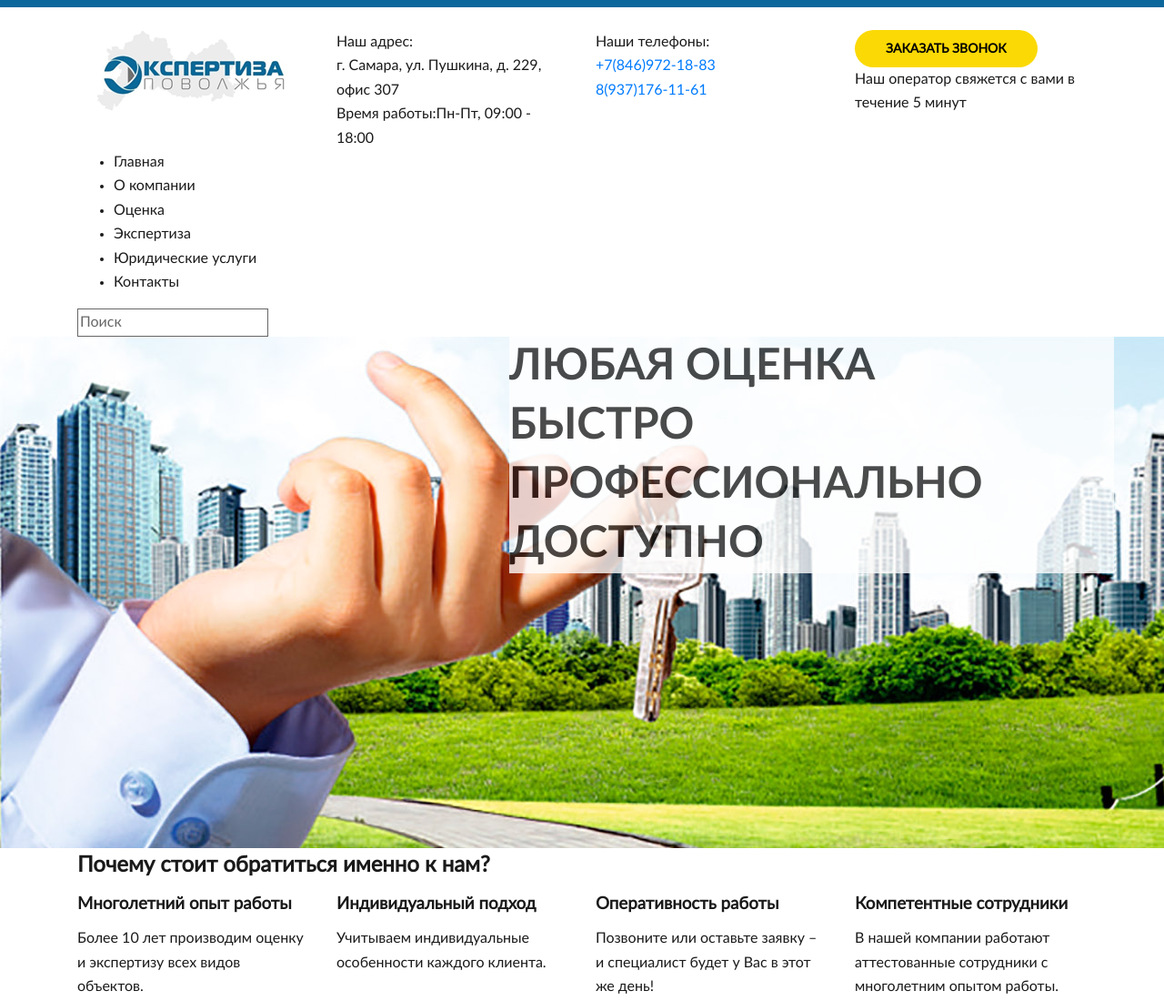
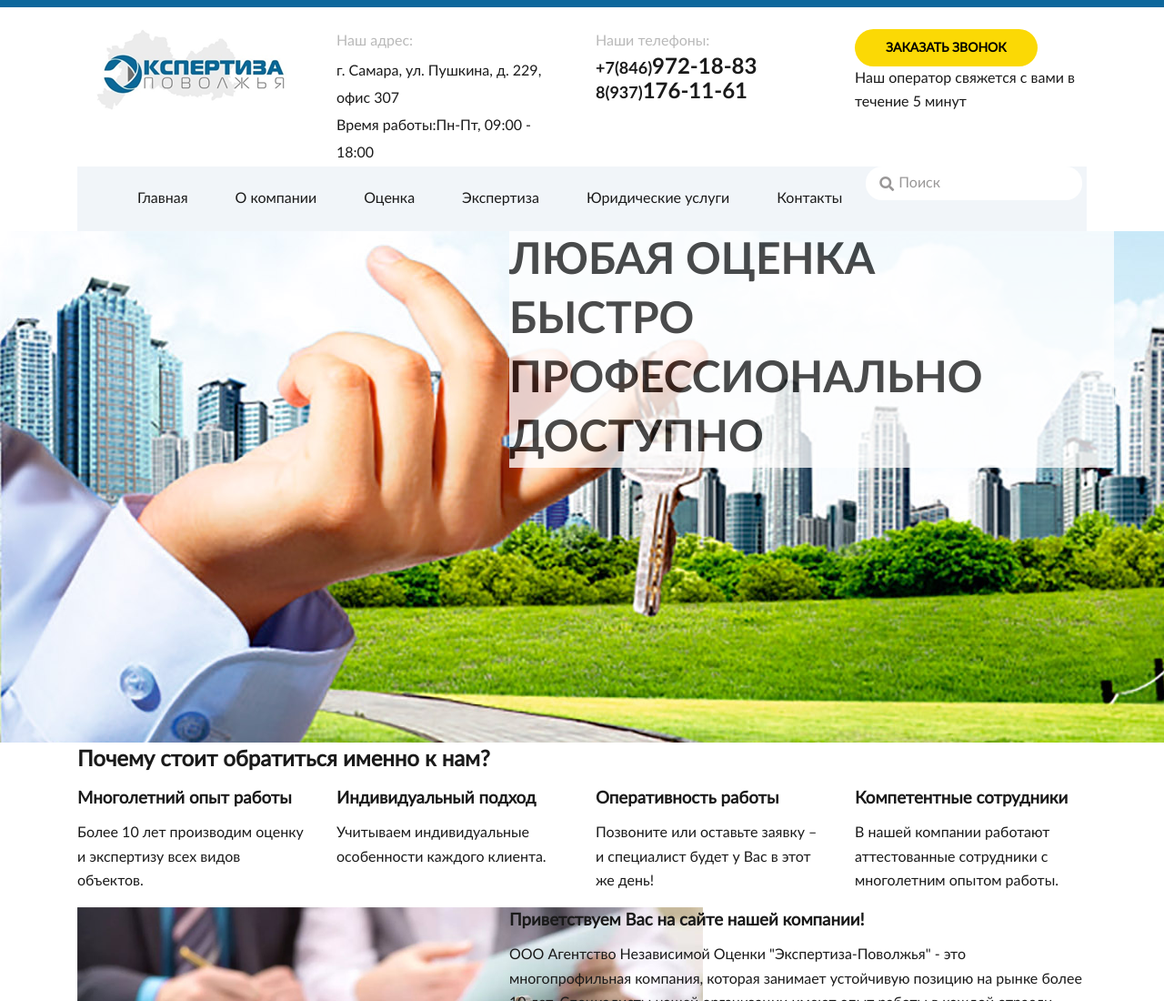
Before and after one commit to xjt85/ANO, a website: page app/index.html in a window 1280 px wide. Shown: the top 1100 px of the page at 91% size. Drawn offline with Linux system fonts and the light colour scheme.

Commit message:
Top-line and Main-nav

```diff
--- a/app/index.html
+++ b/app/index.html
@@ -31,13 +31,6 @@
 <body>
 	<!-- Custom HTML -->
 	<header class="header">
-		<!-- <div class="container-fluid">
-			<div class="row">
-				<div class="col-md-12">
-					<div class="header__top-line"></div>
-				</div>
-			</div>
-		</div> -->
 		<div class="header__top-line">
 			<div class="container">
 				<div class="row">
@@ -46,13 +39,13 @@
 					</div>
 					<div class="col-md-3">
 						<div class="contacts__title">Наш адрес:</div>
-						<div class="address">г. Самара, ул. Пушкина, д. 229, офис 307</div>
-						<div class="worktime"><span class="worktime__bold">Время работы:</span>Пн-Пт, 09:00 - 18:00</div>
+						<div class="contacts__address">г. Самара, ул. Пушкина, д. 229, офис 307</div>
+						<div class="contacts__worktime"><span class="worktime__bold">Время работы:</span>Пн-Пт, 09:00 - 18:00</div>
 					</div>
 					<div class="col-md-3">
 						<div class="contacts__title">Наши телефоны:</div>
-						<div class="contacts__phone"><a href="tel:+78469721883">+7(846)<span class="contacts-phone__span">972-18-83</span></a></div>
-						<div class="contacts__phone"><a href="tel:89371761161">8(937)<span class="contacts-phone__span">176-11-61</span></a></div>
+						<div><a href="tel:+78469721883" class="contacts-phone">+7(846)<span class="contacts-phone__span">972-18-83</span></a></div>
+						<div><a href="tel:89371761161" class="contacts-phone">8(937)<span class="contacts-phone__span">176-11-61</span></a></div>
 					</div>
 					<div class="col-md-3">
 						<button class="button button-yellow">Заказать звонок</button>
@@ -61,19 +54,22 @@
 				</div>
 				<div class="row">
 					<div class="col-md-12">
+						<div class="nav-wrapper">
 							<nav class="nav-main">
 								<ul class="ul nav-main__ul">
-								<li class="li nav-main__li">Главная</li>
-								<li class="li nav-main__li">О компании</li>
-								<li class="li nav-main__li">Оценка</li>
-								<li class="li nav-main__li">Экспертиза</li>
-								<li class="li nav-main__li">Юридические услуги</li>
-								<li class="li nav-main__li">Контакты</li>
+									<li class="li nav-main__li"><a href="#" class="nav-main__link">Главная</a></li>
+									<li class="li nav-main__li"><a href="#" class="nav-main__link">О компании</a></li>
+									<li class="li nav-main__li"><a href="#" class="nav-main__link">Оценка</a></li>
+									<li class="li nav-main__li"><a href="#" class="nav-main__link">Экспертиза</a></li>
+									<li class="li nav-main__li"><a href="#" class="nav-main__link">Юридические услуги</a></li>
+									<li class="li nav-main__li"><a href="#" class="nav-main__link">Контакты</a></li>
 								</ul>
 							</nav>
 							<form action="" class="search-form">
+								<i class="fa fa-search search-icon" aria-hidden="true"></i>
 								<input type="text" placeholder="Поиск" class="search-form__input">
 							</form>
+						</div>
 					</div>
 				</div>
 			</div>
--- a/app/scss/_vars.scss
+++ b/app/scss/_vars.scss
@@ -1,5 +1,6 @@
 $default-font: "Lato-Regular", sans-serif;
 $text: #1a1a1a;
+$text-gray: #B9B9B9;
 $accent-yellow: #fbd905;
 $accent-blue: #0c679c;
 
--- a/app/scss/main.scss
+++ b/app/scss/main.scss
@@ -57,7 +57,12 @@ strong {
 //Основная стилизация
 body {
 	border-top: 8px solid $accent-blue;
-	padding-top: 25px;
+	padding-top: 24px;
+}
+
+.logo {
+	width: 272px;
+	height: 111px;
 }
 
 .button-yellow {
@@ -92,12 +97,83 @@ body {
 	position: relative;
 }
 
-// .header__top-line {
-// 	background-color: $accent-blue;
-// 	min-height: 8px;
-// 	margin-bottom: 25px;
-// }
+.contacts {
+	&__title {
+		color: $text-gray;
+		margin-bottom: 5px;
+	}
 
+	&__address,
+	&__worktime {
+		font-size: 16px;
+		line-height: 30px;
+	}
+
+	&-phone {
+		font: bold 18px/24px "Lato-Bold", sans-serif;
+		color: $text;
+
+		&:hover {
+			color: $text;
+		}
+
+		&__span {
+			font-size: 24px;
+			line-height: 18px;
+		}
+	}
+}
+
+.nav-wrapper {
+	display: flex;
+	align-items: stretch;
+	background-color: #f1f5f9;
+}
+
+.nav-main__ul {
+	display: flex;
+	align-items: stretch;
+	justify-content: space-between;
+	list-style: none;
+	margin-bottom: 0;
+}
+
+.nav-main__link {
+	display: block;
+	text-decoration: none;
+	color: $text;
+	padding: 22px 26px;
+	min-height: 62px;
+	cursor: pointer;
+
+	&:hover {
+		background-color: $accent-blue;
+		color: #fff;
+		text-decoration: none;
+	}
+}
+
+.search-form {
+	position: relative;
+}
+
+.search-icon {
+	position: absolute;
+	top: 11px;
+	left: 15px;
+	color: #999797;
+}
+
+.search-form__input {
+	color: #999797;
+	padding: 5px 17px;
+	border: none;
+	border-radius: 18px;
+	text-indent: 19px;
+	&::-webkit-input-placeholder {
+		color: #999797;
+	}
+}
 
 .header__bg {
 	min-height: 562px;
@@ -109,7 +185,7 @@ body {
 	background-color: #fff;
 	opacity: 0.78;
 	text-transform: uppercase;
-	font: 48px/65px "Lato-Bold", sans-serif;
+	font: bold 48px/65px "Lato-Bold", sans-serif;
 }
 
 .map {
```
Also changed, not shown: app/css/main.min.css, 2 other files. Lines whose indentation alone changed are shown as unchanged.
